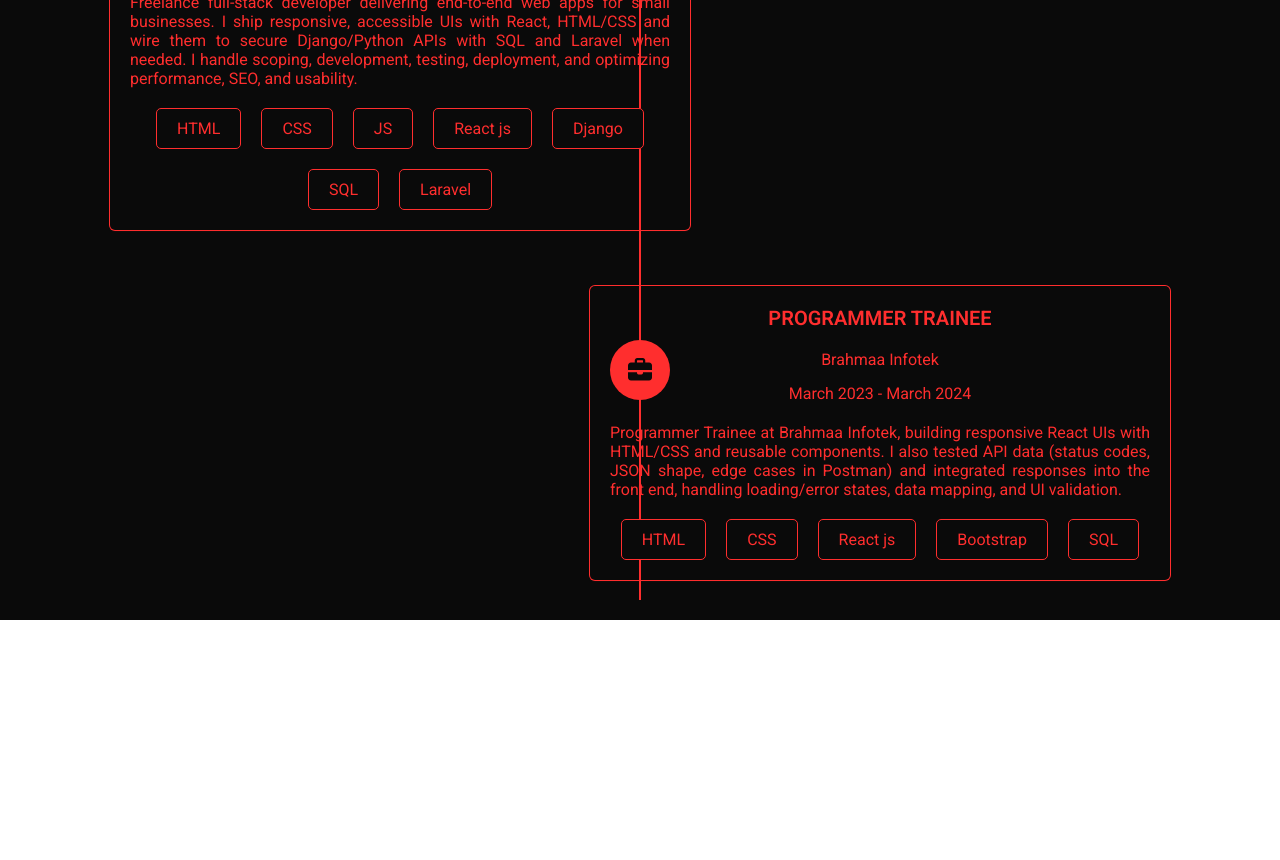
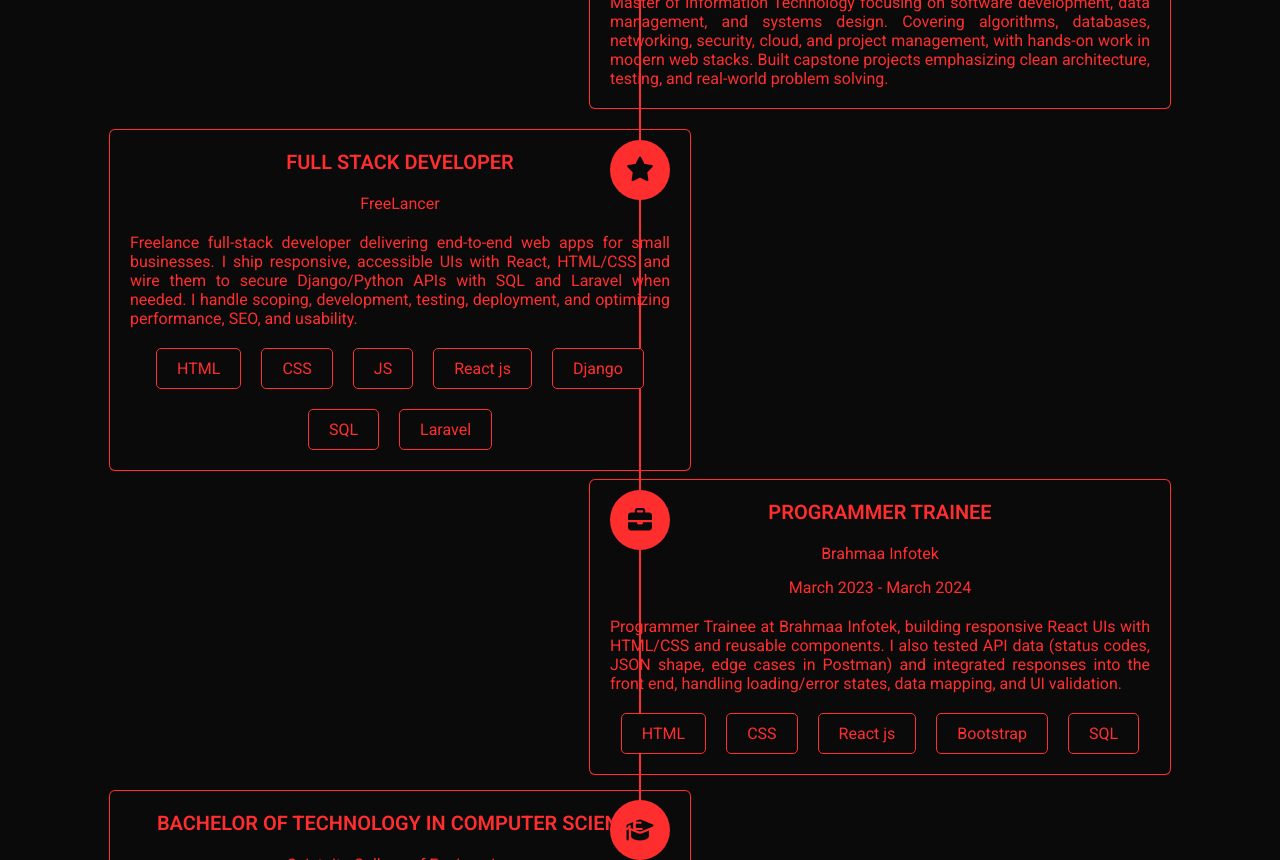
Before and after one commit to Blessen25/Portfolio_BVM, a React (Vite) app in the folder frontend/portfolio/: page / in a window 1280 px wide. Shown: the part 1940-2800 px from the top of the page. Before the commit the page ends 2560 px from the top, so only its background shows below. Built offline with nearby package versions, Linux system fonts and the light colour scheme.

Commit message:
Commited Changes

```diff
--- a/frontend/portfolio/src/components/experience_comp/experience.css
+++ b/frontend/portfolio/src/components/experience_comp/experience.css
@@ -7,7 +7,7 @@
 
 .experienceparent {
 
-    height: 730px;
+    height: 1160px;
     display: flex;
     justify-content: center;
     position: relative;
@@ -44,7 +44,39 @@
     height: 60px;
     border-radius: 50%;
     position: absolute;
-    bottom: 200px;
+    top: 270px;
+    left: 50%;
+    transform: translateX(-50%);
+    display: flex;
+    align-items: center;
+    justify-content: center;
+    z-index: 1;
+    transition: all .7s;
+}
+
+.timeline_star3 {
+
+    width: 60px;
+    height: 60px;
+    border-radius: 50%;
+    position: absolute;
+    top: 620px;
+    left: 50%;
+    transform: translateX(-50%);
+    display: flex;
+    align-items: center;
+    justify-content: center;
+    z-index: 1;
+    transition: all .7s;
+}
+
+.timeline_star4 {
+
+    width: 60px;
+    height: 60px;
+    border-radius: 50%;
+    position: absolute;
+    bottom: 170px;
     left: 50%;
     transform: translateX(-50%);
     display: flex;
@@ -59,7 +91,7 @@
     width: 580px;
     border-radius: 5px;
     position: absolute;
-    left: 0px;
+    right: 0px;
     top: 20px;
     padding: 20px;
     display: flex;
@@ -75,8 +107,40 @@
     width: 580px;
     border-radius: 5px;
     position: absolute;
+    left: 0px;
+    top: 260px;
+    padding: 20px;
+    display: flex;
+    flex-direction: column;
+    align-items: center;
+    gap: 20px;
+    z-index: 1;
+    transition: all .7s;
+}
+
+.thirdexperiencediv {
+
+    width: 580px;
+    border-radius: 5px;
+    position: absolute;
     right: 0px;
-    bottom: 20px;
+    top: 610px;
+    padding: 20px;
+    display: flex;
+    flex-direction: column;
+    align-items: center;
+    gap: 20px;
+    z-index: 1;
+    transition: all .7s;
+}
+
+.fourthexperiencediv {
+
+    width: 580px;
+    border-radius: 5px;
+    position: absolute;
+    left: 0px;
+    bottom: 40px;
     padding: 20px;
     display: flex;
     flex-direction: column;
--- a/frontend/portfolio/src/components/experience_comp/experience.tsx
+++ b/frontend/portfolio/src/components/experience_comp/experience.tsx
@@ -15,10 +15,20 @@ const Experience_Comp:React.FC<HeaderProps> = ({darkMode, setDarkMode}) => {
                     <div className={`vertical_line ${darkMode ? 'background_primary_red' : 'background_primary_black'}`}>
                     </div>
                     <div className={`timeline_star ${darkMode ? 'darkmoderound' : 'lightmoderound'}`}>
-                        <i className={`fa-solid fa-star iconfont`}></i>
+                        <i className={`fa-solid fa-book-open iconfont`}></i>
                     </div>
-                    <div className={`firstexperiencediv ${darkMode ? 'darkmodeaboutcard darkmodetext' : 'lightmodeaboutcard lightmodetext'}`}>
-                        <h1 className='h1smalltext'>Full Stack Developer</h1>
+                     <div className={`firstexperiencediv ${darkMode ? 'darkmodeaboutcard darkmodetext' : 'lightmodeaboutcard lightmodetext'}`}>
+                        <h1 className='h1smalltext'>MASTER OF INFORMATION TECHNOLOGY</h1>
+                        <div className="yearofexp">
+                            <p className='ptext'>Royal Melbourne Institute of Technology, RMIT</p>
+                        </div>
+                        <p className='ptext'>Master of Information Technology focusing on software development, data management, and systems design. Covering algorithms, databases, networking, security, cloud, and project management, with hands-on work in modern web stacks. Built capstone projects emphasizing clean architecture, testing, and real-world problem solving.</p>
+                    </div>
+                    <div className={`timeline_star2 ${darkMode ? 'darkmoderound' : 'lightmoderound'}`}>
+                        <i className="fa-solid fa-star iconfont"></i>
+                    </div>
+                    <div className={`secondexperiencediv ${darkMode ? 'darkmodeaboutcard darkmodetext' : 'lightmodeaboutcard lightmodetext'}`}>
+                        <h1 className='h1smalltext'>FULL STACK DEVELOPER</h1>
                         <p className='ptext'>FreeLancer</p>
                         <p className='ptext'>Freelance full-stack developer delivering end-to-end web apps for small businesses. I ship responsive, accessible UIs with React, HTML/CSS and wire them to secure Django/Python APIs with SQL and Laravel when needed. I handle scoping, development, testing, deployment, and optimizing performance, SEO, and usability.</p>
                         <div className="experienceskilldiv">
@@ -31,14 +41,14 @@ const Experience_Comp:React.FC<HeaderProps> = ({darkMode, setDarkMode}) => {
                             <ButtonComp text="Laravel" className={`${darkMode ? 'darkmodetwobutton' : 'lightmodetwobutton'}`}/>
                         </div>
                     </div>
-                     <div className={`timeline_star2 ${darkMode ? 'darkmoderound' : 'lightmoderound'}`}>
+                    <div className={`timeline_star3 ${darkMode ? 'darkmoderound' : 'lightmoderound'}`}>
                         <i className="fa-solid fa-briefcase iconfont"></i>
                     </div>
-                    <div className={`secondexperiencediv ${darkMode ? 'darkmodeaboutcard darkmodetext' : 'lightmodeaboutcard lightmodetext'}`}>
+                    <div className={`thirdexperiencediv ${darkMode ? 'darkmodeaboutcard darkmodetext' : 'lightmodeaboutcard lightmodetext'}`}>
                         <h1 className='h1smalltext'>PROGRAMMER TRAINEE</h1>
                         <div className="yearofexp">
                             <p className='ptext'>Brahmaa Infotek</p>
-                            <p>March 2023 - March 2024</p>
+                            <p className='ptext'>March 2023 - March 2024</p>
                         </div>
                         <p className='ptext'>Programmer Trainee at Brahmaa Infotek, building responsive React UIs with HTML/CSS and reusable components. I also tested API data (status codes, JSON shape, edge cases in Postman) and integrated responses into the front end, handling loading/error states, data mapping, and UI validation.</p>
                         <div className="experienceskilldiv">
@@ -49,6 +59,14 @@ const Experience_Comp:React.FC<HeaderProps> = ({darkMode, setDarkMode}) => {
                             <ButtonComp text="SQL" className={`${darkMode ? 'darkmodetwobutton' : 'lightmodetwobutton'}`}/>
                         </div>
                     </div>
+                    <div className={`timeline_star4 ${darkMode ? 'darkmoderound' : 'lightmoderound'}`}>
+                        <i className="fa-solid fa-graduation-cap iconfont"></i>
+                    </div>
+                     <div className={`fourthexperiencediv ${darkMode ? 'darkmodeaboutcard darkmodetext' : 'lightmodeaboutcard lightmodetext'}`}>
+                        <h1 className='h1smalltext'>BACHELOR OF TECHNOLOGY IN COMPUTER SCIENCE</h1>
+                        <p className='ptext'>Saintgits College of Engineering</p>
+                        <p className='ptext'>B.Tech in Computer Science with a strong foundation in data structures & algorithms, OOP, databases, operating systems, and computer networks. Built team projects and a capstone using modern web technologies, applying clean architecture, testing, and version control.</p>
+                    </div>
                 </div>
             </div>
         </>
```
